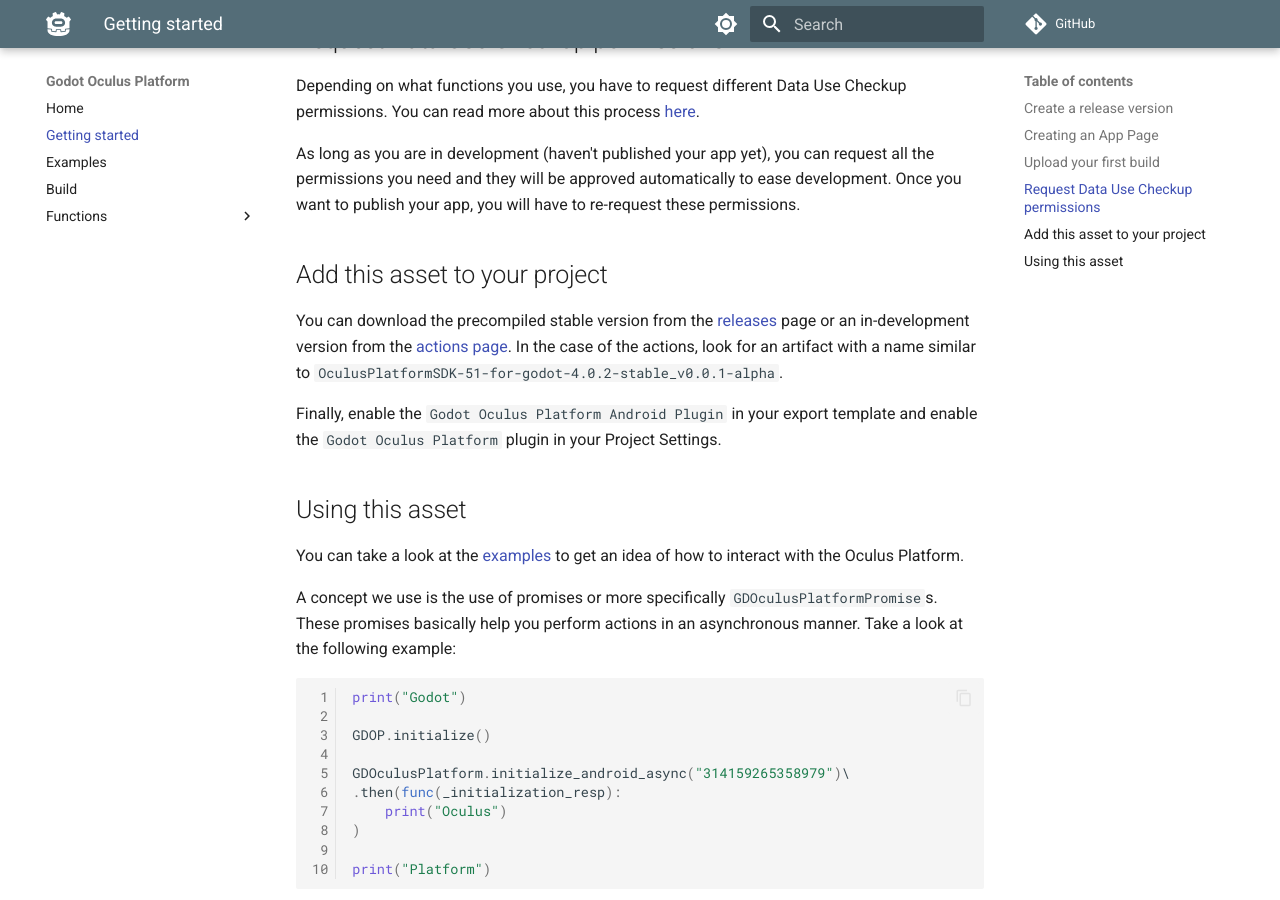
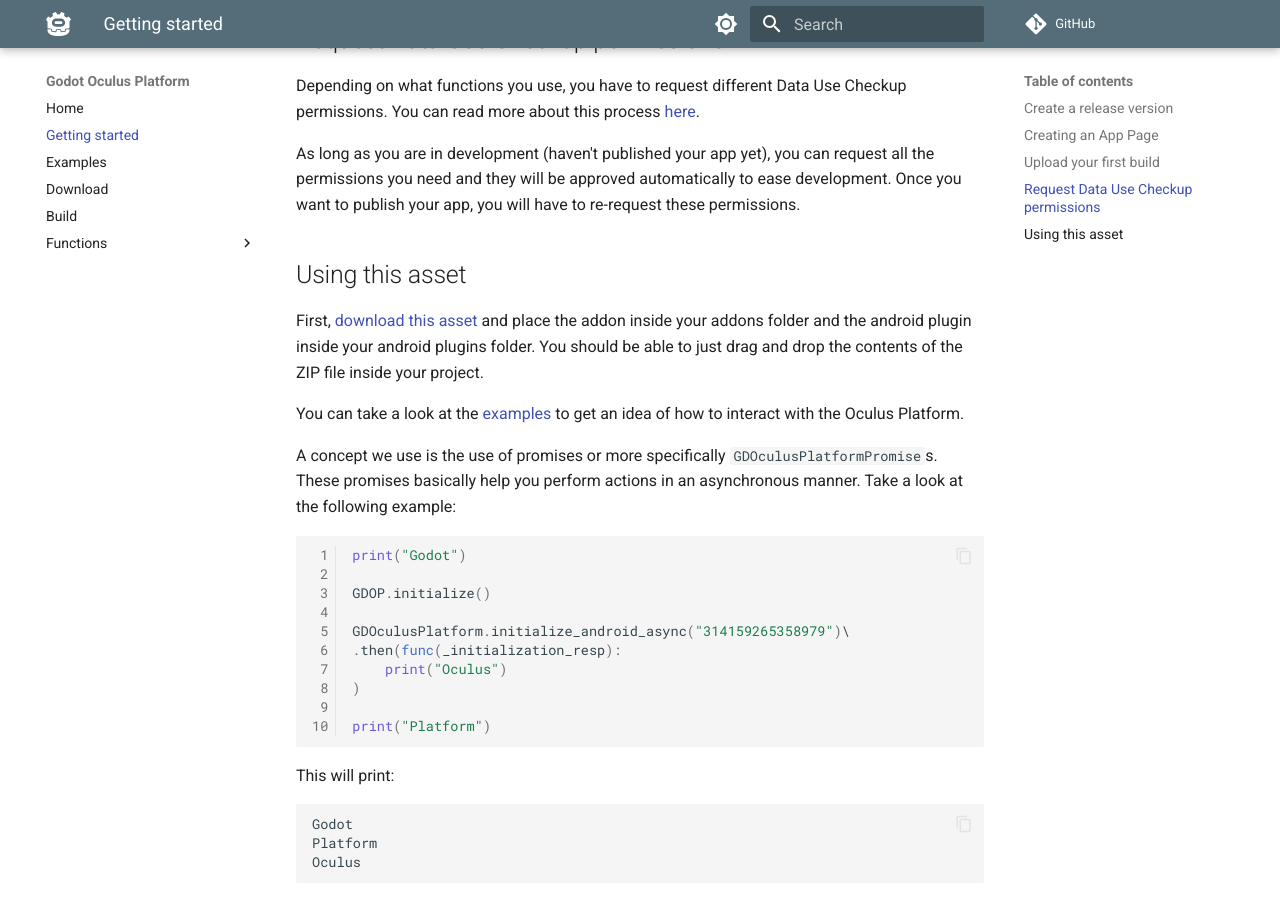
Before and after one commit to decacis/godot_oculus_platform, an MkDocs documentation site: the page built from docs/getting-started.md, in a window 1280 px wide and 900 px high, scrolled down 1246 px. Built offline with MkDocs 1.6.1 and Material for MkDocs 9.7.7, drawn with Linux system fonts in a browser that asks for light colours; comment, search, counter and statistics services are not loaded.

Commit message:
Adding download section

```diff
--- a/docs/getting-started.md
+++ b/docs/getting-started.md
@@ -32,12 +32,9 @@
 
 As long as you are in development (haven't published your app yet), you can request all the permissions you need and they will be approved automatically to ease development. Once you want to publish your app, you will have to re-request these permissions.
 
-## Add this asset to your project
-You can download the precompiled stable version from the [releases](https://github.com/decacis/godot_oculus_platform/releases) page or an in-development version from the [actions page](https://github.com/decacis/godot_oculus_platform/actions). In the case of the actions, look for an artifact with a name similar to `OculusPlatformSDK-51-for-godot-4.0.2-stable_v0.0.1-alpha`.
+## Using this asset
+First, [download this asset](/godot_oculus_platform/download/) and place the addon inside your addons folder and the android plugin inside your android plugins folder. You should be able to just drag and drop the contents of the ZIP file inside your project.
 
-Finally, enable the `Godot Oculus Platform Android Plugin` in your export template and enable the `Godot Oculus Platform` plugin in your Project Settings.
-
-## Using this asset
 You can take a look at the [examples](/godot_oculus_platform/examples/) to get an idea of how to interact with the Oculus Platform.
 
 A concept we use is the use of promises or more specifically `GDOculusPlatformPromise`s. These promises basically help you perform actions in an asynchronous manner. Take a look at the following example:
--- a/mkdocs.yml
+++ b/mkdocs.yml
@@ -9,6 +9,7 @@
   - Home: index.md
   - Getting started: getting-started.md
   - Examples: examples.md
+  - Download: download.md
   - Build: build.md
   - Functions:
     - Initialization: 'functions/initialization.md'
```
Also changed, not shown: docs/download.md (added, +11 -0 lines).
